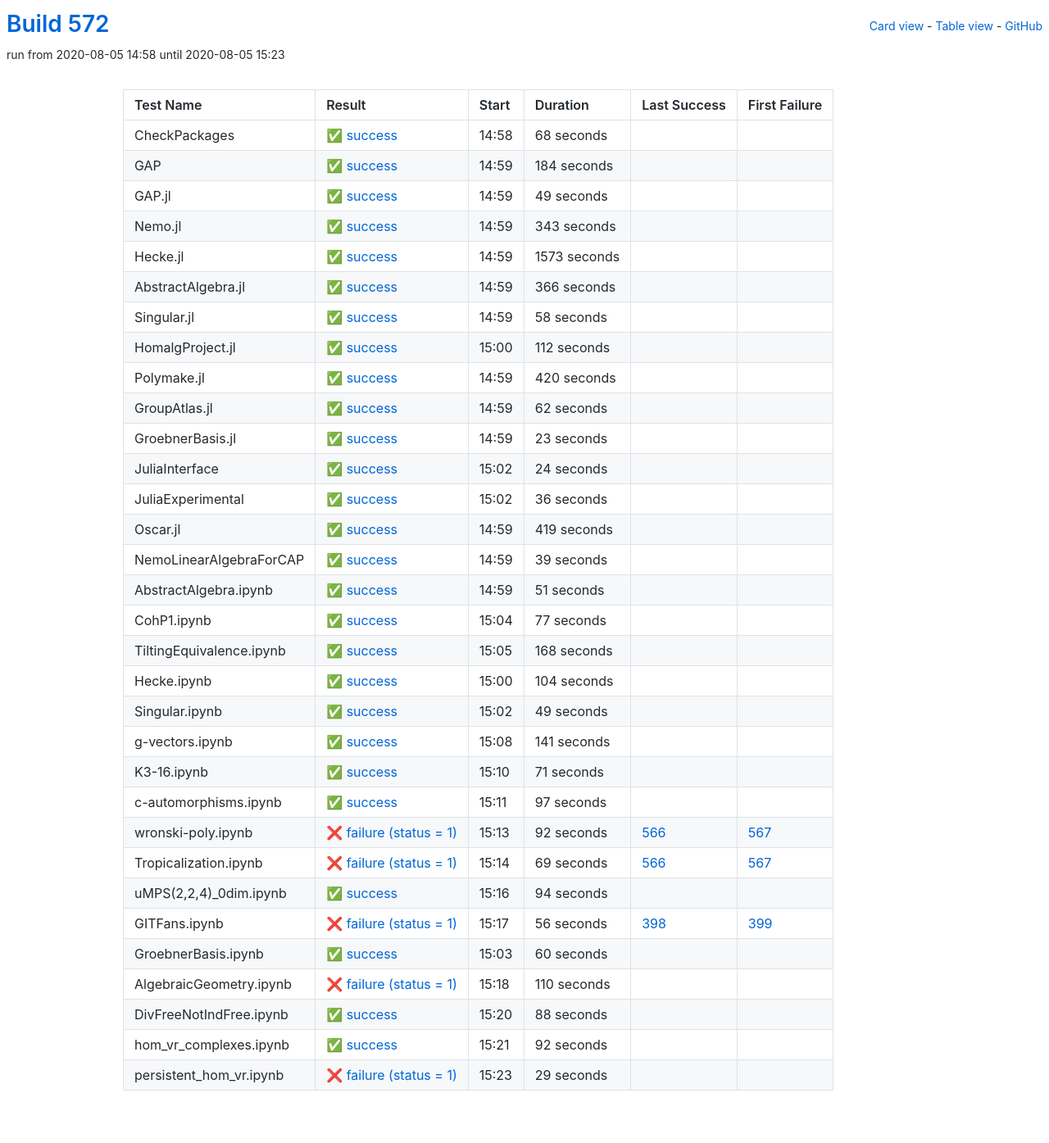
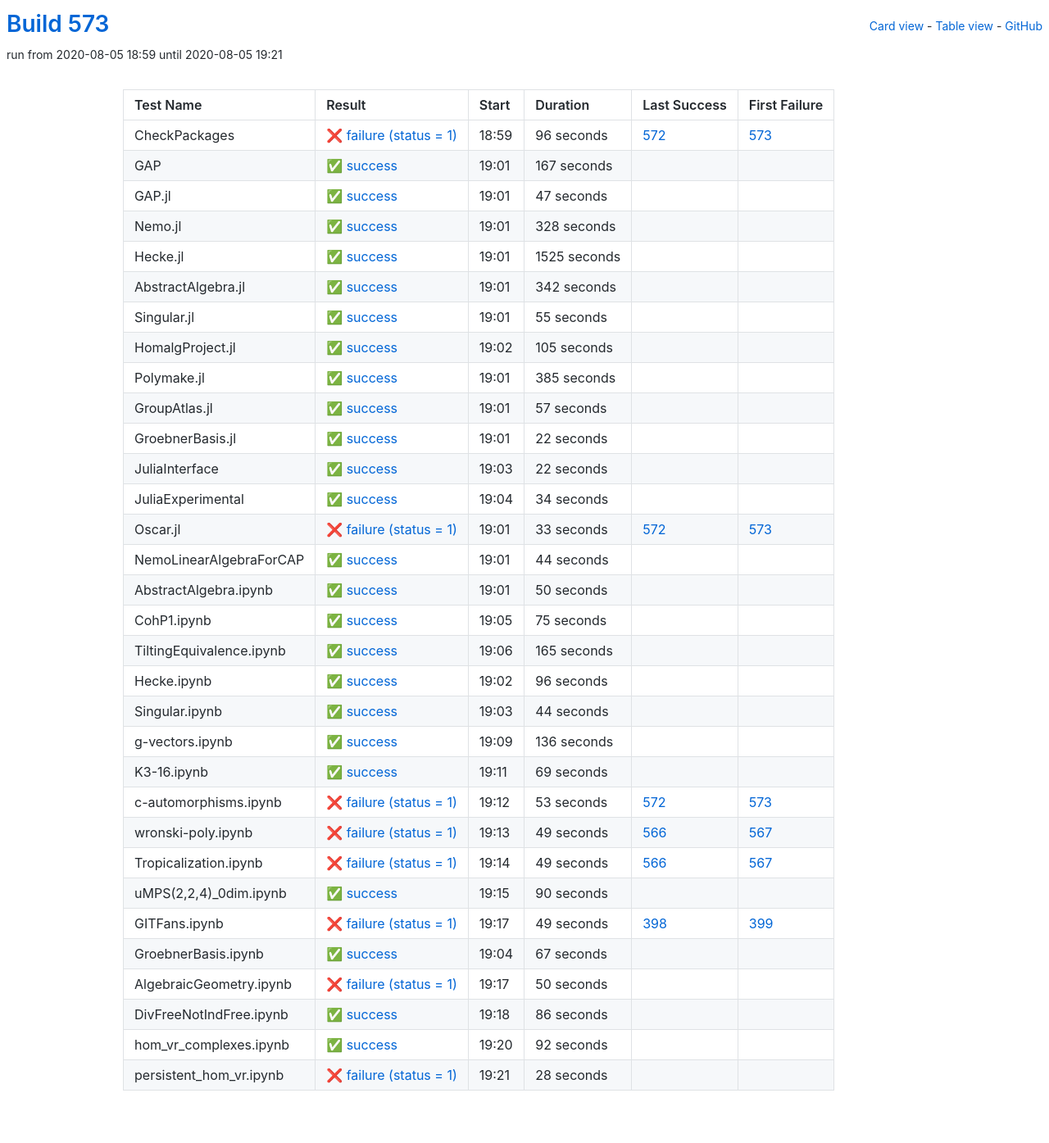
Before and after one commit to oscar-system/oscar-ci-status-stable, a Jekyll site: the page built from table.html, in a window 1280 px wide. Shown: the whole page at 82% size. Built offline with Jekyll 4.4.1, drawn with Linux system fonts in a browser that asks for light colours.

Commit message:
Build #573

```diff
--- a/_data/ci.yml
+++ b/_data/ci.yml
@@ -1,6 +1,6 @@
 ---
-build: 572
-build_url: https://oscarci.mathematik.uni-kl.de/job/oscar-stable/572/
+build: 573
+build_url: https://oscarci.mathematik.uni-kl.de/job/oscar-stable/573/
 job: oscar-stable
 organization: oscar-system
 repo: oscar-ci-status-stable
@@ -8,368 +8,368 @@ repourl: https://github.com/oscar-system/oscar-ci-status-stable
 tests:
 - name: CheckPackages
   id: checkpackages
-  log: https://oscarci.mathematik.uni-kl.de/job/oscar-stable/572/artifact/logs/build-572/CheckPackages.log
-  start: 2020-08-05 14:58
+  log: https://oscarci.mathematik.uni-kl.de/job/oscar-stable/573/artifact/logs/build-573/CheckPackages.log
+  start: 2020-08-05 18:59
+  success: false
+  exitcode: 1
+  status: failure
+  duration: 96
+  last_success: 572
+  last_success_url: https://oscarci.mathematik.uni-kl.de/job/oscar-stable/572/
+  first_failure: 573
+  first_failure_url: https://oscarci.mathematik.uni-kl.de/job/oscar-stable/573/
+- name: GAP
+  id: gap
+  log: https://oscarci.mathematik.uni-kl.de/job/oscar-stable/573/artifact/logs/build-573/GAP.log
+  start: 2020-08-05 19:01
   success: true
   exitcode: 0
   status: success
-  duration: 68
-  last_success: false
-  last_success_url:
-  first_failure: false
-  first_failure_url:
-- name: GAP
-  id: gap
-  log: https://oscarci.mathematik.uni-kl.de/job/oscar-stable/572/artifact/logs/build-572/GAP.log
-  start: 2020-08-05 14:59
-  success: true
-  exitcode: 0
-  status: success
-  duration: 184
+  duration: 167
   last_success: false
   last_success_url:
   first_failure: false
   first_failure_url:
 - name: GAP.jl
   id: gap-jl
-  log: https://oscarci.mathematik.uni-kl.de/job/oscar-stable/572/artifact/logs/build-572/GAP.jl.log
-  start: 2020-08-05 14:59
+  log: https://oscarci.mathematik.uni-kl.de/job/oscar-stable/573/artifact/logs/build-573/GAP.jl.log
+  start: 2020-08-05 19:01
   success: true
   exitcode: 0
   status: success
-  duration: 49
+  duration: 47
   last_success: false
   last_success_url:
   first_failure: false
   first_failure_url:
 - name: Nemo.jl
   id: nemo-jl
-  log: https://oscarci.mathematik.uni-kl.de/job/oscar-stable/572/artifact/logs/build-572/Nemo.jl.log
-  start: 2020-08-05 14:59
+  log: https://oscarci.mathematik.uni-kl.de/job/oscar-stable/573/artifact/logs/build-573/Nemo.jl.log
+  start: 2020-08-05 19:01
   success: true
   exitcode: 0
   status: success
-  duration: 343
+  duration: 328
   last_success: false
   last_success_url:
   first_failure: false
   first_failure_url:
 - name: Hecke.jl
   id: hecke-jl
-  log: https://oscarci.mathematik.uni-kl.de/job/oscar-stable/572/artifact/logs/build-572/Hecke.jl.log
-  start: 2020-08-05 14:59
+  log: https://oscarci.mathematik.uni-kl.de/job/oscar-stable/573/artifact/logs/build-573/Hecke.jl.log
+  start: 2020-08-05 19:01
   success: true
   exitcode: 0
   status: success
-  duration: 1573
+  duration: 1525
   last_success: false
   last_success_url:
   first_failure: false
   first_failure_url:
 - name: AbstractAlgebra.jl
   id: abstractalgebra-jl
-  log: https://oscarci.mathematik.uni-kl.de/job/oscar-stable/572/artifact/logs/build-572/AbstractAlgebra.jl.log
-  start: 2020-08-05 14:59
+  log: https://oscarci.mathematik.uni-kl.de/job/oscar-stable/573/artifact/logs/build-573/AbstractAlgebra.jl.log
+  start: 2020-08-05 19:01
   success: true
   exitcode: 0
   status: success
-  duration: 366
+  duration: 342
   last_success: false
   last_success_url:
   first_failure: false
   first_failure_url:
 - name: Singular.jl
   id: singular-jl
-  log: https://oscarci.mathematik.uni-kl.de/job/oscar-stable/572/artifact/logs/build-572/Singular.jl.log
-  start: 2020-08-05 14:59
+  log: https://oscarci.mathematik.uni-kl.de/job/oscar-stable/573/artifact/logs/build-573/Singular.jl.log
+  start: 2020-08-05 19:01
   success: true
   exitcode: 0
   status: success
-  duration: 58
+  duration: 55
   last_success: false
   last_success_url:
   first_failure: false
   first_failure_url:
 - name: HomalgProject.jl
   id: homalgproject-jl
-  log: https://oscarci.mathematik.uni-kl.de/job/oscar-stable/572/artifact/logs/build-572/HomalgProject.jl.log
-  start: 2020-08-05 15:00
+  log: https://oscarci.mathematik.uni-kl.de/job/oscar-stable/573/artifact/logs/build-573/HomalgProject.jl.log
+  start: 2020-08-05 19:02
   success: true
   exitcode: 0
   status: success
-  duration: 112
+  duration: 105
   last_success: false
   last_success_url:
   first_failure: false
   first_failure_url:
 - name: Polymake.jl
   id: polymake-jl
-  log: https://oscarci.mathematik.uni-kl.de/job/oscar-stable/572/artifact/logs/build-572/Polymake.jl.log
-  start: 2020-08-05 14:59
+  log: https://oscarci.mathematik.uni-kl.de/job/oscar-stable/573/artifact/logs/build-573/Polymake.jl.log
+  start: 2020-08-05 19:01
   success: true
   exitcode: 0
   status: success
-  duration: 420
+  duration: 385
   last_success: false
   last_success_url:
   first_failure: false
   first_failure_url:
 - name: GroupAtlas.jl
   id: groupatlas-jl
-  log: https://oscarci.mathematik.uni-kl.de/job/oscar-stable/572/artifact/logs/build-572/GroupAtlas.jl.log
-  start: 2020-08-05 14:59
+  log: https://oscarci.mathematik.uni-kl.de/job/oscar-stable/573/artifact/logs/build-573/GroupAtlas.jl.log
+  start: 2020-08-05 19:01
   success: true
   exitcode: 0
   status: success
-  duration: 62
+  duration: 57
   last_success: false
   last_success_url:
   first_failure: false
   first_failure_url:
 - name: GroebnerBasis.jl
   id: groebnerbasis-jl
-  log: https://oscarci.mathematik.uni-kl.de/job/oscar-stable/572/artifact/logs/build-572/GroebnerBasis.jl.log
-  start: 2020-08-05 14:59
+  log: https://oscarci.mathematik.uni-kl.de/job/oscar-stable/573/artifact/logs/build-573/GroebnerBasis.jl.log
+  start: 2020-08-05 19:01
   success: true
   exitcode: 0
   status: success
-  duration: 23
+  duration: 22
   last_success: false
   last_success_url:
   first_failure: false
   first_failure_url:
 - name: JuliaInterface
   id: juliainterface
-  log: https://oscarci.mathematik.uni-kl.de/job/oscar-stable/572/artifact/logs/build-572/JuliaInterface.log
-  start: 2020-08-05 15:02
+  log: https://oscarci.mathematik.uni-kl.de/job/oscar-stable/573/artifact/logs/build-573/JuliaInterface.log
+  start: 2020-08-05 19:03
   success: true
   exitcode: 0
   status: success
-  duration: 24
+  duration: 22
   last_success: false
   last_success_url:
   first_failure: false
   first_failure_url:
 - name: JuliaExperimental
   id: juliaexperimental
-  log: https://oscarci.mathematik.uni-kl.de/job/oscar-stable/572/artifact/logs/build-572/JuliaExperimental.log
-  start: 2020-08-05 15:02
+  log: https://oscarci.mathematik.uni-kl.de/job/oscar-stable/573/artifact/logs/build-573/JuliaExperimental.log
+  start: 2020-08-05 19:04
   success: true
   exitcode: 0
   status: success
-  duration: 36
+  duration: 34
   last_success: false
   last_success_url:
   first_failure: false
   first_failure_url:
 - name: Oscar.jl
   id: oscar-jl
-  log: https://oscarci.mathematik.uni-kl.de/job/oscar-stable/572/artifact/logs/build-572/Oscar.jl.log
-  start: 2020-08-05 14:59
+  log: https://oscarci.mathematik.uni-kl.de/job/oscar-stable/573/artifact/logs/build-573/Oscar.jl.log
+  start: 2020-08-05 19:01
+  success: false
+  exitcode: 1
+  status: failure
+  duration: 33
+  last_success: 572
+  last_success_url: https://oscarci.mathematik.uni-kl.de/job/oscar-stable/572/
+  first_failure: 573
+  first_failure_url: https://oscarci.mathematik.uni-kl.de/job/oscar-stable/573/
+- name: NemoLinearAlgebraForCAP
+  id: nemolinearalgebraforcap
+  log: https://oscarci.mathematik.uni-kl.de/job/oscar-stable/573/artifact/logs/build-573/NemoLinearAlgebraForCAP.log
+  start: 2020-08-05 19:01
   success: true
   exitcode: 0
   status: success
-  duration: 419
-  last_success: false
-  last_success_url:
-  first_failure: false
-  first_failure_url:
-- name: NemoLinearAlgebraForCAP
-  id: nemolinearalgebraforcap
-  log: https://oscarci.mathematik.uni-kl.de/job/oscar-stable/572/artifact/logs/build-572/NemoLinearAlgebraForCAP.log
-  start: 2020-08-05 14:59
-  success: true
-  exitcode: 0
-  status: success
-  duration: 39
+  duration: 44
   last_success: false
   last_success_url:
   first_failure: false
   first_failure_url:
 - name: AbstractAlgebra.ipynb
   id: abstractalgebra-ipynb
-  log: https://oscarci.mathematik.uni-kl.de/job/oscar-stable/572/artifact/logs/build-572/AbstractAlgebra.ipynb.log
-  start: 2020-08-05 14:59
+  log: https://oscarci.mathematik.uni-kl.de/job/oscar-stable/573/artifact/logs/build-573/AbstractAlgebra.ipynb.log
+  start: 2020-08-05 19:01
   success: true
   exitcode: 0
   status: success
-  duration: 51
+  duration: 50
   last_success: false
   last_success_url:
   first_failure: false
   first_failure_url:
 - name: CohP1.ipynb
   id: cohp1-ipynb
-  log: https://oscarci.mathematik.uni-kl.de/job/oscar-stable/572/artifact/logs/build-572/CohP1.ipynb.log
-  start: 2020-08-05 15:04
+  log: https://oscarci.mathematik.uni-kl.de/job/oscar-stable/573/artifact/logs/build-573/CohP1.ipynb.log
+  start: 2020-08-05 19:05
   success: true
   exitcode: 0
   status: success
-  duration: 77
+  duration: 75
   last_success: false
   last_success_url:
   first_failure: false
   first_failure_url:
 - name: TiltingEquivalence.ipynb
   id: tiltingequivalence-ipynb
-  log: https://oscarci.mathematik.uni-kl.de/job/oscar-stable/572/artifact/logs/build-572/TiltingEquivalence.ipynb.log
-  start: 2020-08-05 15:05
+  log: https://oscarci.mathematik.uni-kl.de/job/oscar-stable/573/artifact/logs/build-573/TiltingEquivalence.ipynb.log
+  start: 2020-08-05 19:06
   success: true
   exitcode: 0
   status: success
-  duration: 168
+  duration: 165
   last_success: false
   last_success_url:
   first_failure: false
   first_failure_url:
 - name: Hecke.ipynb
   id: hecke-ipynb
-  log: https://oscarci.mathematik.uni-kl.de/job/oscar-stable/572/artifact/logs/build-572/Hecke.ipynb.log
-  start: 2020-08-05 15:00
+  log: https://oscarci.mathematik.uni-kl.de/job/oscar-stable/573/artifact/logs/build-573/Hecke.ipynb.log
+  start: 2020-08-05 19:02
   success: true
   exitcode: 0
   status: success
-  duration: 104
+  duration: 96
   last_success: false
   last_success_url:
   first_failure: false
   first_failure_url:
 - name: Singular.ipynb
   id: singular-ipynb
-  log: https://oscarci.mathematik.uni-kl.de/job/oscar-stable/572/artifact/logs/build-572/Singular.ipynb.log
-  start: 2020-08-05 15:02
+  log: https://oscarci.mathematik.uni-kl.de/job/oscar-stable/573/artifact/logs/build-573/Singular.ipynb.log
+  start: 2020-08-05 19:03
   success: true
   exitcode: 0
   status: success
-  duration: 49
+  duration: 44
   last_success: false
   last_success_url:
   first_failure: false
   first_failure_url:
 - name: g-vectors.ipynb
   id: g-vectors-ipynb
-  log: https://oscarci.mathematik.uni-kl.de/job/oscar-stable/572/artifact/logs/build-572/g-vectors.ipynb.log
-  start: 2020-08-05 15:08
+  log: https://oscarci.mathematik.uni-kl.de/job/oscar-stable/573/artifact/logs/build-573/g-vectors.ipynb.log
+  start: 2020-08-05 19:09
   success: true
   exitcode: 0
   status: success
-  duration: 141
+  duration: 136
   last_success: false
   last_success_url:
   first_failure: false
   first_failure_url:
 - name: K3-16.ipynb
   id: k3-16-ipynb
-  log: https://oscarci.mathematik.uni-kl.de/job/oscar-stable/572/artifact/logs/build-572/K3-16.ipynb.log
-  start: 2020-08-05 15:10
+  log: https://oscarci.mathematik.uni-kl.de/job/oscar-stable/573/artifact/logs/build-573/K3-16.ipynb.log
+  start: 2020-08-05 19:11
   success: true
   exitcode: 0
   status: success
-  duration: 71
+  duration: 69
   last_success: false
   last_success_url:
   first_failure: false
   first_failure_url:
 - name: c-automorphisms.ipynb
   id: c-automorphisms-ipynb
-  log: https://oscarci.mathematik.uni-kl.de/job/oscar-stable/572/artifact/logs/build-572/c-automorphisms.ipynb.log
-  start: 2020-08-05 15:11
-  success: true
-  exitcode: 0
-  status: success
-  duration: 97
-  last_success: false
-  last_success_url:
-  first_failure: false
-  first_failure_url:
-- name: wronski-poly.ipynb
-  id: wronski-poly-ipynb
-  log: https://oscarci.mathematik.uni-kl.de/job/oscar-stable/572/artifact/logs/build-572/wronski-poly.ipynb.log
-  start: 2020-08-05 15:13
+  log: https://oscarci.mathematik.uni-kl.de/job/oscar-stable/573/artifact/logs/build-573/c-automorphisms.ipynb.log
+  start: 2020-08-05 19:12
   success: false
   exitcode: 1
   status: failure
-  duration: 92
+  duration: 53
+  last_success: 572
+  last_success_url: https://oscarci.mathematik.uni-kl.de/job/oscar-stable/572/
+  first_failure: 573
+  first_failure_url: https://oscarci.mathematik.uni-kl.de/job/oscar-stable/573/
+- name: wronski-poly.ipynb
+  id: wronski-poly-ipynb
+  log: https://oscarci.mathematik.uni-kl.de/job/oscar-stable/573/artifact/logs/build-573/wronski-poly.ipynb.log
+  start: 2020-08-05 19:13
+  success: false
+  exitcode: 1
+  status: failure
+  duration: 49
   last_success: 566
   last_success_url: https://oscarci.mathematik.uni-kl.de/job/oscar-stable/566/
   first_failure: 567
   first_failure_url: https://oscarci.mathematik.uni-kl.de/job/oscar-stable/567/
 - name: Tropicalization.ipynb
   id: tropicalization-ipynb
-  log: https://oscarci.mathematik.uni-kl.de/job/oscar-stable/572/artifact/logs/build-572/Tropicalization.ipynb.log
-  start: 2020-08-05 15:14
+  log: https://oscarci.mathematik.uni-kl.de/job/oscar-stable/573/artifact/logs/build-573/Tropicalization.ipynb.log
+  start: 2020-08-05 19:14
   success: false
   exitcode: 1
   status: failure
-  duration: 69
+  duration: 49
   last_success: 566
   last_success_url: https://oscarci.mathematik.uni-kl.de/job/oscar-stable/566/
   first_failure: 567
   first_failure_url: https://oscarci.mathematik.uni-kl.de/job/oscar-stable/567/
 - name: uMPS(2,2,4)_0dim.ipynb
   id: umps-2-2-4-0dim-ipynb
-  log: https://oscarci.mathematik.uni-kl.de/job/oscar-stable/572/artifact/logs/build-572/uMPS-2-2-4-_0dim.ipynb.log
-  start: 2020-08-05 15:16
+  log: https://oscarci.mathematik.uni-kl.de/job/oscar-stable/573/artifact/logs/build-573/uMPS-2-2-4-_0dim.ipynb.log
+  start: 2020-08-05 19:15
   success: true
   exitcode: 0
   status: success
-  duration: 94
+  duration: 90
   last_success: false
   last_success_url:
   first_failure: false
   first_failure_url:
 - name: GITFans.ipynb
   id: gitfans-ipynb
-  log: https://oscarci.mathematik.uni-kl.de/job/oscar-stable/572/artifact/logs/build-572/GITFans.ipynb.log
-  start: 2020-08-05 15:17
+  log: https://oscarci.mathematik.uni-kl.de/job/oscar-stable/573/artifact/logs/build-573/GITFans.ipynb.log
+  start: 2020-08-05 19:17
   success: false
   exitcode: 1
   status: failure
-  duration: 56
+  duration: 49
   last_success: 398
   last_success_url: https://oscarci.mathematik.uni-kl.de/job/oscar-stable/398/
   first_failure: 399
   first_failure_url: https://oscarci.mathematik.uni-kl.de/job/oscar-stable/399/
 - name: GroebnerBasis.ipynb
   id: groebnerbasis-ipynb
-  log: https://oscarci.mathematik.uni-kl.de/job/oscar-stable/572/artifact/logs/build-572/GroebnerBasis.ipynb.log
-  start: 2020-08-05 15:03
+  log: https://oscarci.mathematik.uni-kl.de/job/oscar-stable/573/artifact/logs/build-573/GroebnerBasis.ipynb.log
+  start: 2020-08-05 19:04
   success: true
   exitcode: 0
   status: success
-  duration: 60
+  duration: 67
   last_success: false
   last_success_url:
   first_failure: false
   first_failure_url:
 - name: AlgebraicGeometry.ipynb
   id: algebraicgeometry-ipynb
-  log: https://oscarci.mathematik.uni-kl.de/job/oscar-stable/572/artifact/logs/build-572/AlgebraicGeometry.ipynb.log
-  start: 2020-08-05 15:18
+  log: https://oscarci.mathematik.uni-kl.de/job/oscar-stable/573/artifact/logs/build-573/AlgebraicGeometry.ipynb.log
+  start: 2020-08-05 19:17
   success: false
   exitcode: 1
   status: failure
-  duration: 110
+  duration: 50
   last_success: false
   last_success_url:
   first_failure: false
   first_failure_url:
 - name: DivFreeNotIndFree.ipynb
   id: divfreenotindfree-ipynb
-  log: https://oscarci.mathematik.uni-kl.de/job/oscar-stable/572/artifact/logs/build-572/DivFreeNotIndFree.ipynb.log
-  start: 2020-08-05 15:20
+  log: https://oscarci.mathematik.uni-kl.de/job/oscar-stable/573/artifact/logs/build-573/DivFreeNotIndFree.ipynb.log
+  start: 2020-08-05 19:18
   success: true
   exitcode: 0
   status: success
-  duration: 88
+  duration: 86
   last_success: false
   last_success_url:
   first_failure: false
   first_failure_url:
 - name: hom_vr_complexes.ipynb
   id: hom-vr-complexes-ipynb
-  log: https://oscarci.mathematik.uni-kl.de/job/oscar-stable/572/artifact/logs/build-572/hom_vr_complexes.ipynb.log
-  start: 2020-08-05 15:21
+  log: https://oscarci.mathematik.uni-kl.de/job/oscar-stable/573/artifact/logs/build-573/hom_vr_complexes.ipynb.log
+  start: 2020-08-05 19:20
   success: true
   exitcode: 0
   status: success
@@ -380,12 +380,12 @@ tests:
   first_failure_url:
 - name: persistent_hom_vr.ipynb
   id: persistent-hom-vr-ipynb
-  log: https://oscarci.mathematik.uni-kl.de/job/oscar-stable/572/artifact/logs/build-572/persistent_hom_vr.ipynb.log
-  start: 2020-08-05 15:23
+  log: https://oscarci.mathematik.uni-kl.de/job/oscar-stable/573/artifact/logs/build-573/persistent_hom_vr.ipynb.log
+  start: 2020-08-05 19:21
   success: false
   exitcode: 1
   status: failure
-  duration: 29
+  duration: 28
   last_success: false
   last_success_url:
   first_failure: false
```
Also changed, not shown: README.md.
